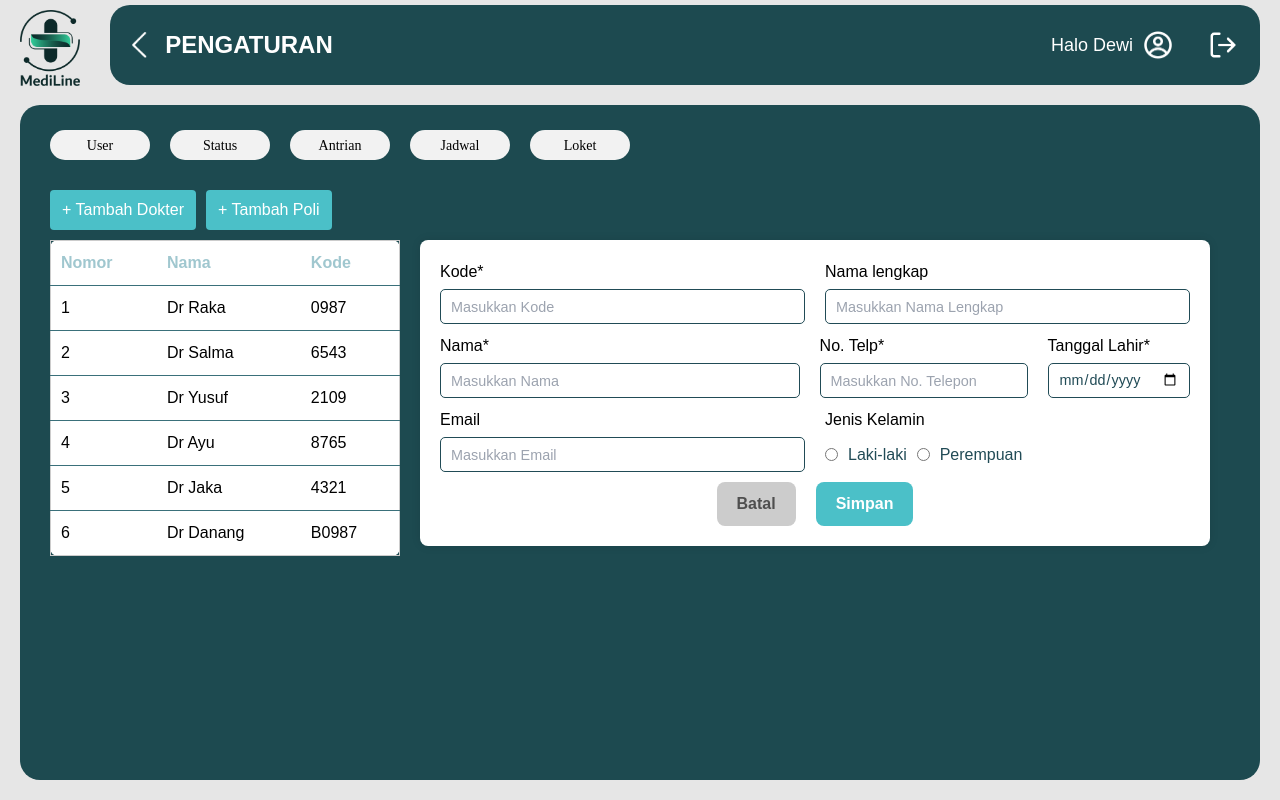
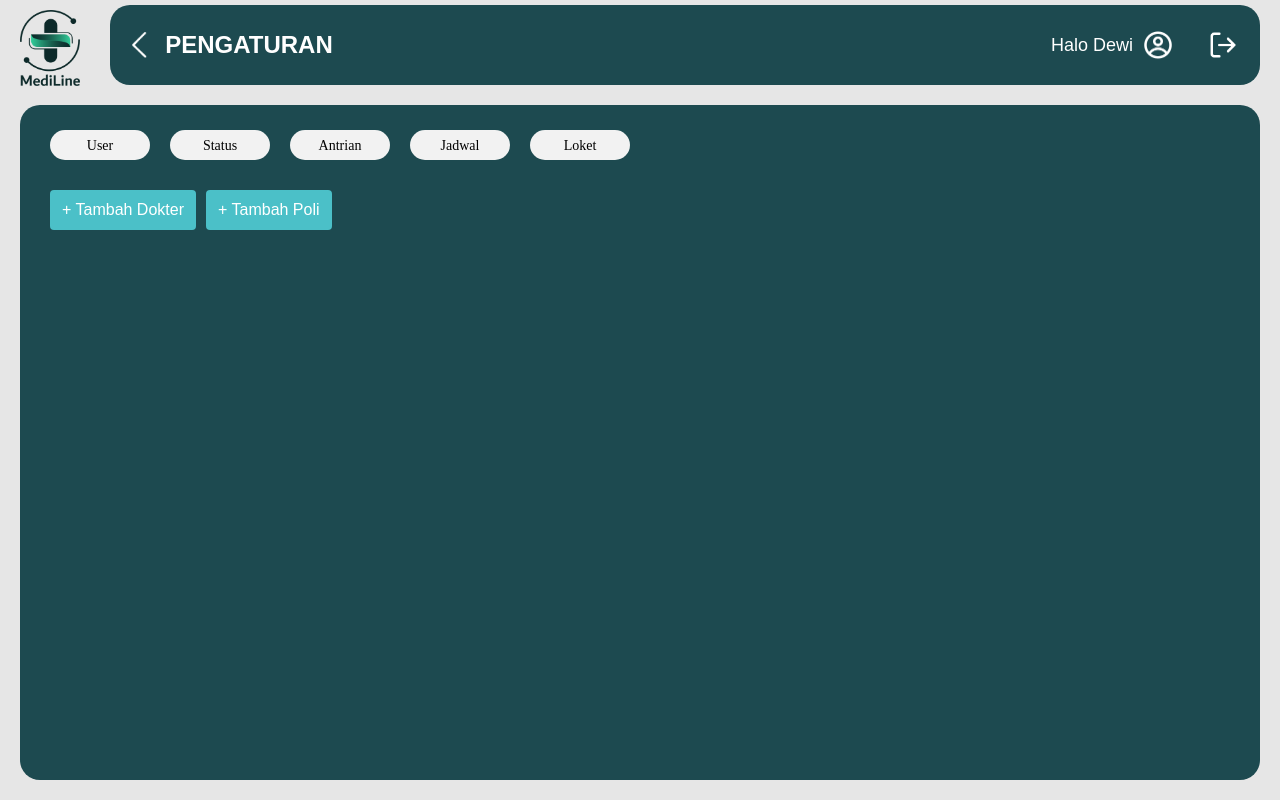
Before and after one commit to Mamay10/Penta-MediLine, a Next.js app: page /setAntrian in a window 1280 px wide. Built offline with nearby package versions, Linux system fonts and the light colour scheme.

Commit message:
modifikasi fix  tampilan antrian

```diff
--- a/src/app/setAntrian/page.tsx
+++ b/src/app/setAntrian/page.tsx
@@ -2,30 +2,58 @@
 import React, { useState } from "react";
 import MainLayout from "../setting/MainLayout";
 
-interface Antrian {
+interface Dokter {
+  nomor: number;
+  nama: string;
+  kode: string;
+}
+
+interface Poli {
   nomor: number;
   nama: string;
   kode: string;
 }
 
 const SettingsPage: React.FC = () => {
-  const [users, setUsers] = useState<Antrian[]>([
+  const [dokters, setDokters] = useState<Dokter[]>([
     { nomor: 1, nama: "Dr Raka", kode: "0987" },
     { nomor: 2, nama: "Dr Salma", kode: "6543" },
     { nomor: 3, nama: "Dr Yusuf", kode: "2109" },
-    { nomor: 4, nama: "Dr Ayu", kode: "8765" },
-    { nomor: 5, nama: "Dr Jaka", kode: "4321" },
-    { nomor: 6, nama: "Dr Danang", kode: "B0987" },
   ]);
+
+  const [polis, setPolis] = useState<Poli[]>([
+    { nomor: 1, nama: "Poli Umum", kode: "PU01" },
+    { nomor: 2, nama: "Poli Gigi", kode: "PG01" },
+  ]);
+
+  const [isDokterFormVisible, setDokterFormVisible] = useState(false);
+  const [isPoliFormVisible, setPoliFormVisible] = useState(false);
+
+  const toggleDokterForm = () => {
+    setDokterFormVisible(!isDokterFormVisible);
+    setPoliFormVisible(false); // Menyembunyikan form Poli saat form Dokter dibuka
+  };
+
+  const togglePoliForm = () => {
+    setPoliFormVisible(!isPoliFormVisible);
+    setDokterFormVisible(false); // Menyembunyikan form Dokter saat form Poli dibuka
+  };
 
   return (
     <MainLayout>
-      <div style={{ display: "flex", padding: "5px" }}>
-        <div style={{ flex: 1, paddingRight: "20px" }}>
-          <button style={{ marginBottom: "10px", marginRight: "10px" }}>
+      <div style={{ display: "flex", flexDirection: "column", padding: "5px" }}>
+        <div >
+          <button onClick={toggleDokterForm} style={{ marginRight: "10px", marginBottom:"15px"}}>
             + Tambah Dokter
           </button>
-          <button style={{ marginBottom: "10px" }}>+ Tambah Poli</button>
+          <button onClick={togglePoliForm}>
+            + Tambah Poli
+          </button>
+        </div>
+
+        {/* Tampilkan Tabel dan Form Dokter jika tombol "Tambah Dokter" diklik */}
+        {isDokterFormVisible && (
+          <div style={{ display: "flex", gap: "20px", alignItems: "flex-start" }}>
             <table>
               <thead>
                 <tr>
@@ -35,18 +63,17 @@ const SettingsPage: React.FC = () => {
                 </tr>
               </thead>
               <tbody>
-              {users.map((Antrian) => (
-                <tr key={Antrian.nomor}>
-                  <td>{Antrian.nomor}</td>
-                  <td>{Antrian.nama}</td>
-                  <td>{Antrian.kode}</td>
+                {dokters.map((dokter) => (
+                  <tr key={dokter.nomor}>
+                    <td>{dokter.nomor}</td>
+                    <td>{dokter.nama}</td>
+                    <td>{dokter.kode}</td>
                   </tr>
                 ))}
               </tbody>
             </table>
-        </div>
-        <div style={{ flex: 1 }}>
-          <div className="form-container">
+
+            <div className="form-container" style={{ flex: 1, marginTop: "5px" }}>
               <form>
                 <div className="form-row">
                   <div className="form-group">
@@ -58,42 +85,8 @@ const SettingsPage: React.FC = () => {
                     <input type="text" placeholder="Masukkan Nama Lengkap" />
                   </div>
                 </div>
-
-              <div className="form-row">
-                <div className="form-group">
-                  <label>Nama*</label>
-                  <input type="text" placeholder="Masukkan Nama" />
-                </div>
-                <div className="form-row">
-                  <div className="form-group">
-                    <label>No. Telp*</label>
-                    <input type="tel" placeholder="Masukkan No. Telepon" />
-                  </div>
-                  <div className="form-group">
-                    <label>Tanggal Lahir*</label>
-                    <input type="date" />
-                  </div>
-                </div>
-              </div>
-
-              <div className="form-row">
-                <div className="form-group">
-                  <label>Email</label>
-                  <input type="email" placeholder="Masukkan Email" />
-                </div>
-                <div className="form-group">
-                  <label>Jenis Kelamin</label>
-                  <div className="radio-group">
-                    <input type="radio" name="gender" value="Laki-laki" />{" "}
-                    Laki-laki
-                    <input type="radio" name="gender" value="Perempuan" />{" "}
-                    Perempuan
-                  </div>
-                </div>
-              </div>
-
                 <div className="button-group">
-                <button type="button" className="cancel-button">
+                  <button type="button" className="cancel-button" onClick={() => setDokterFormVisible(false)}>
                     Batal
                   </button>
                   <button type="submit" className="save-button">
@@ -103,6 +96,54 @@ const SettingsPage: React.FC = () => {
               </form>
             </div>
           </div>
+        )}
+
+        {/* Tampilkan Tabel dan Form Poli jika tombol "Tambah Poli" diklik */}
+        {isPoliFormVisible && (
+          <div style={{ display: "flex", gap: "20px", alignItems: "flex-start" }}>
+            <table>
+              <thead>
+                <tr>
+                  <th>Nomor</th>
+                  <th>Nama</th>
+                  <th>Kode</th>
+                </tr>
+              </thead>
+              <tbody>
+                {polis.map((poli) => (
+                  <tr key={poli.nomor}>
+                    <td>{poli.nomor}</td>
+                    <td>{poli.nama}</td>
+                    <td>{poli.kode}</td>
+                  </tr>
+                ))}
+              </tbody>
+            </table>
+
+            <div className="form-container"  style={{ flex: 1, marginTop: "5px" }}>
+              <form>
+                <div className="form-row">
+                  <div className="form-group">
+                    <label>Kode*</label>
+                    <input type="text" placeholder="Masukkan Kode" />
+                  </div>
+                  <div className="form-group">
+                    <label>Nama Poli</label>
+                    <input type="text" placeholder="Masukkan Nama Poli" />
+                  </div>
+                </div>
+                <div className="button-group">
+                  <button type="button" className="cancel-button" onClick={() => setPoliFormVisible(false)}>
+                    Batal
+                  </button>
+                  <button type="submit" className="save-button">
+                    Simpan
+                  </button>
+                </div>
+              </form>
+            </div>
+          </div>
+        )}
       </div>
     </MainLayout>
   );
```
Lines whose indentation alone changed are shown as unchanged.
